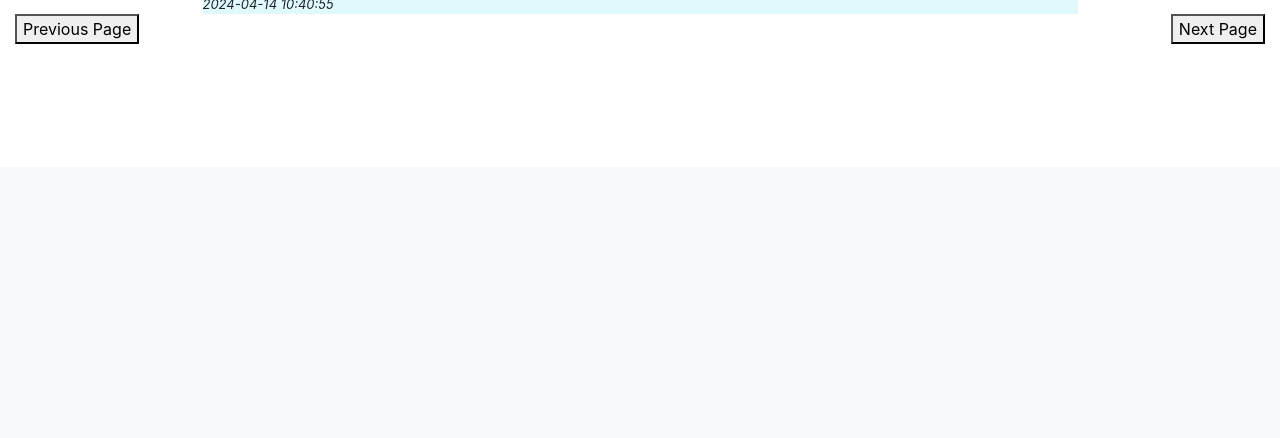
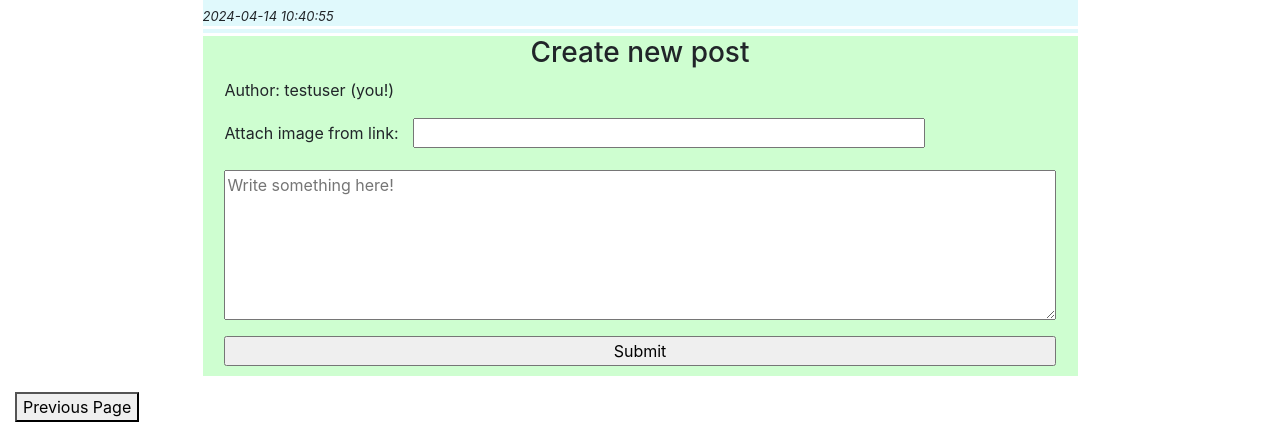
Before and after one commit to bowosc/Basic-Forum, a Flask app: page /feed/2 in a window 1280 px wide. Shown: the part 633-1071 px from the top of the page. Before the commit the page ends 677 px from the top, so only its background shows below. Run offline with Flask 3, Linux system fonts and the light colour scheme; a user stored in the database is signed in.

Commit message:
Various, probably should've been multiple commits
- Combined post creation page and post viewing page, now post creation menu is at bottom of most recent posts
- CSS for post creation menu now makes basic sense
- Page doesn't look horrendously ugly, only semi-ugly now
- Negative pages no longer exist
- You can no longer view future pages (where posts haven't been made yet)
- Removed "post" page from menu bar
- Next page/ previous page buttons now only appear when possible to use
- Removed Herobrine

```diff
--- a/main.py
+++ b/main.py
@@ -15,7 +15,8 @@ db = SQLAlchemy(app)
 
 #TODO
 '''
-- combine post maker and post viewer into a popup kinda thing
+- user password, username, email verification stuff
+- forum moderation
 - likes/dislikes for posts
 - user profile?
 - search through posts
@@ -102,32 +103,16 @@ def home():
         username = session['user']
     return(render_template("main.html", username=username))
 
-@app.route("/post", methods=['GET', 'POST'])
-def post():
-    if "user" not in session:
-        flash("You must log in to post!")
-        return redirect(url_for("login"))
-    else:
-        username = session['user']
 
-    if request.method == 'POST':
-        newpost = posts(session['user'], request.form.get('content'), request.form.get('imglink'), round_seconds(datetime.now()))
-        db.session.add(newpost)
-        db.session.commit()
-        print(session['user'])
-        print("made a post")
-        flash("Post sucessfully created!")
-        return redirect(url_for("feed"))
-    return render_template("post.html", username=username)
-
-@app.route("/feed", methods=['GET', 'POST']) # add a fricking next page button
+@app.route("/feed", methods=['GET', 'POST'])
 def feed():
     postcount = posts.query.order_by(posts.date.desc()).count()
     postcount = int(math.ceil(postcount / 10.0)) - 1 # get the most recent page of posts
     return redirect(url_for("feedposts", page=postcount))
 
-@app.route("/feed/<page>", methods=['GET'])
+@app.route("/feed/<page>", methods=['GET', 'POST'])
 def feedposts(page):
+
     try:
         intpage = int(page)
     except ValueError:
@@ -138,9 +123,31 @@ def feedposts(page):
         return redirect(url_for("feedposts", page=0))
     offset = (10 * intpage) #10 posts per page makes money for days
     shownposts = posts.query.order_by(posts.date.asc()).offset(offset).limit(10)
-    backpage = intpage - 1  # currently unused
-    forwardpage = intpage + 1  # currently unused
-    return render_template("feed.html", shownposts=shownposts, intpage=intpage, backpage=backpage, forwardpage=forwardpage)
+    backpage = intpage - 1  # idk if this is actually used
+    forwardpage = intpage + 1
+
+    activepage = (int(math.ceil(posts.query.order_by(posts.date.desc()).count() / 10.0)) - 1)
+    if intpage == activepage: #if this is the page with the most recent posts :)
+        mostrecent = True
+    elif intpage > activepage:
+        flash("Do not dwell on the future. Turn your head and live fully in the present.")
+        return redirect(url_for("feed"))
+    else:
+        mostrecent = False
+
+    if request.method == 'POST':
+        if "user" not in session:
+            flash("You must log in to post!")
+            return redirect(url_for("login"))
+        else:
+            username = session['user']
+        newpost = posts(session['user'], request.form.get('content'), request.form.get('imglink'), round_seconds(datetime.now()))
+        db.session.add(newpost)
+        db.session.commit()
+        print("post created by {userr}".format(userr=username))
+        return redirect(url_for("feed"))
+
+    return render_template("feed.html", shownposts=shownposts, intpage=intpage, backpage=backpage, forwardpage=forwardpage, mostrecent=mostrecent)
 
 
 @app.route('/pageturn', methods=['GET', 'POST'])
--- a/static/style.css
+++ b/static/style.css
@@ -6,6 +6,23 @@ div .center {
     background: rgb(194, 247, 255);
     outline: rgb(153, 234, 252);
     outline-width: 5px;
+}
+
+.imglink {
+    width: 60%;
+    margin-left: 10px;
+    margin-bottom: 6px;
+}
+
+.createdpostcontent {
+    width:95%;
+    margin: 0 auto;
+}
+
+.postsubmit {
+    width:95%;
+    margin-bottom: 10px;
+    margin-left: 2.5%;
 }
 
 div .feedbackdrop {
@@ -36,7 +53,8 @@ div .name {
 
 div .content {
     vertical-align: top;
-    text-indent: 5% each-line;
+    margin-top: 6px;
+    margin-left: 10px;
     font-style: normal;
     font-size: medium;
 }
@@ -46,7 +64,6 @@ div .content {
     text-align: right;
 
     margin-right: 15px;
-    margin-left:10px;
     margin-bottom: 6px;
     height: 220px;
 }
--- a/templates/base.html
+++ b/templates/base.html
@@ -15,9 +15,6 @@
                 {% if "user" in session %}
                     <li class="nav-item">
                         <a class="nav-link" href="/logout">Logout</a>
-                    </li>
-                    <li class="nav-item">
-                        <a class="nav-link" href="/post">Post</a>
                     </li>
                 {% else %}
                     <li class="nav-item">
--- a/templates/feed.html
+++ b/templates/feed.html
@@ -1,5 +1,5 @@
 {% extends "base.html"%}
-{% block title %}Home Page{% endblock %}
+{% block title %}Forum{% endblock %}
 {% block content %}
     <head>
     <link rel="stylesheet" href="https://cdn.jsdelivr.net/npm/bootstrap@4.0.0/dist/css/bootstrap.min.css" integrity="sha384-Gn5384xqQ1aoWXA+058RXPxPg6fy4IWvTNh0E263XmFcJlSAwiGgFAW/dAiS6JXm" crossorigin="anonymous">
@@ -21,16 +21,30 @@
                 <div class="date">{{ post.date }}</div>
             </div>
             {% endfor %}
+
+            {% if mostrecent %}
+                {% if "user" in session %}
+                    {% with data=data %}
+                        {% include "postextension.html"%}
+                    {% endwith %}
+                {% endif %}
+            {% endif %}
+
         </div>
+        {% if not mostrecent %}
         <div class="pageturn">
             <form action="/pageturn" method="post">
                 <button name="nextpage" type="submit"> Next Page </button>
             </form>
         </div>
+        {% endif %}
+        {% if intpage != 0%}
         <div class="backpageturn">
             <form action="/backpageturn" method="post">
                 <button name="backpage" type="submit"> Previous Page </button>
             </form>
         </div>
+        {% endif %}
     </body>
+
 {% endblock %}
--- /dev/null
+++ b/templates/postextension.html
@@ -0,0 +1,12 @@
+<div class="post" style="background: rgb(206, 254, 208);">
+    <h3 style="text-align: center; margin-top: 6px;">
+        Create new post
+    </h3>
+        <p style="margin-left: 2.5%;">Author: {{session.user}} (you!)</p>
+    <form action="#" method="post">
+        <p style="margin-left: 2.5%;"> Attach image from link: <input class="imglink" autocomplete="off" type="link" name="imglink"/></p>
+        <div style="display: flex; justify-content: center;"><textarea class="createdpostcontent" id="textarea" autocomplete="off" placeholder="Write something here!" name="content" rows="6" maxlength="4000"></textarea></div>
+        <p></p>
+        <p><input class="postsubmit" type="submit" name="submit" /></p>
+    </form>
+</div>
```
Also changed, not shown: templates/post.html (deleted, +0 -26 lines), instance/users.sqlite3.
